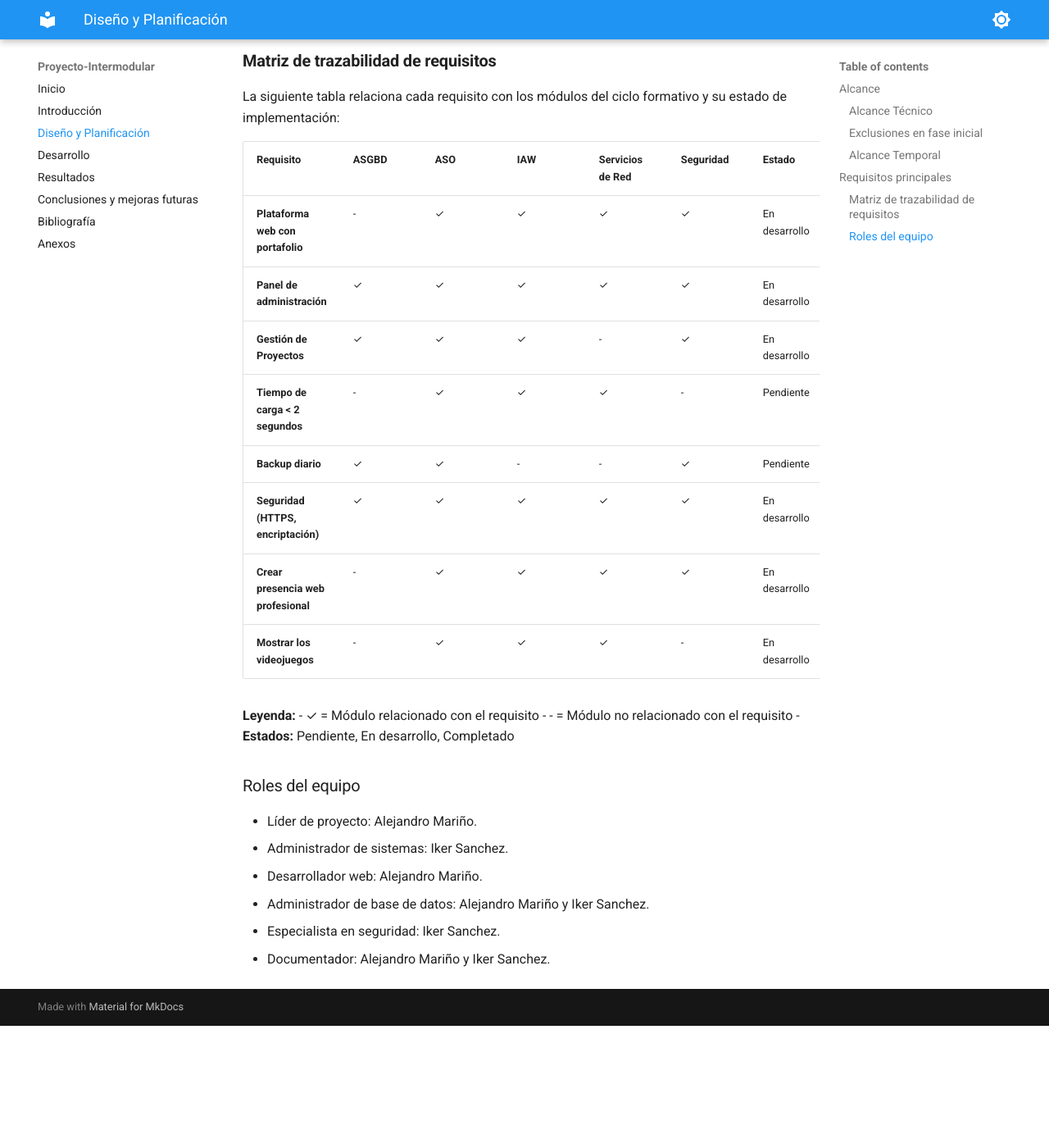
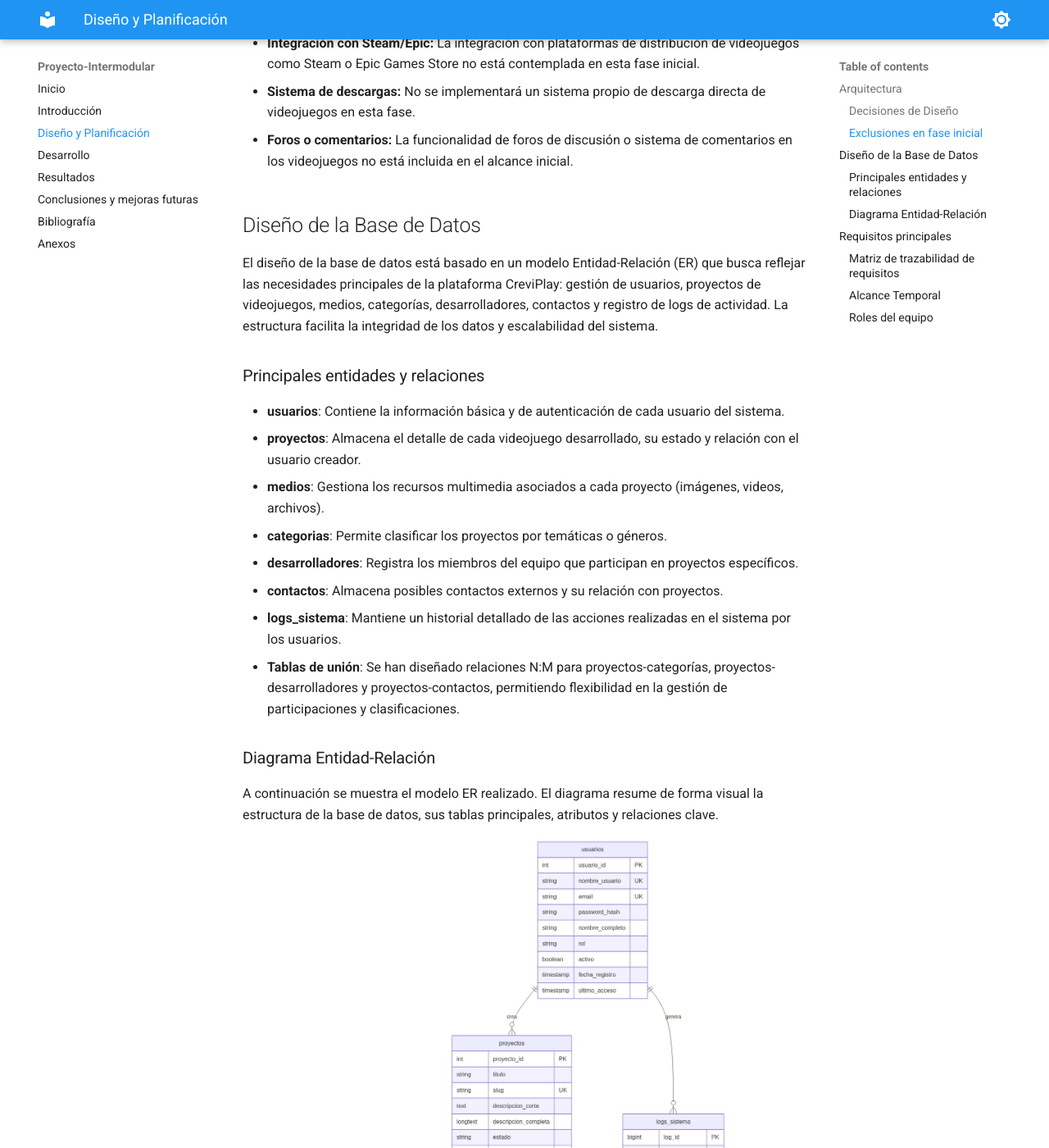
Before and after one commit to AlejandroMarinyo/Proyecto-Intermodular, an MkDocs documentation site: the page built from docs/Diseño_y_Planificacion.md, in a window 1280 px wide and 1400 px high, scrolled down 1250 px. Shown: the whole window at 82% size. Built offline with MkDocs 1.6.1 and Material for MkDocs 9.7.7, drawn with Linux system fonts in a browser that asks for light colours; before the commit the page ends 2501 px from its top, so only the background shows below that; some of the changed text lies outside the part shown.

Commit message:
Agregar diagrama E-R Mermaid y actualizar Diseño y Planificación con imágenes

```diff
--- a/docs/Diseño_y_Planificacion.md
+++ b/docs/Diseño_y_Planificacion.md
@@ -1,8 +1,10 @@
 # Diseño y planificación
 
-##Alcance
+##Arquitectura
 
-### **Alcance Técnico**
+![Estructura del Proyecto](Estructura%20Proyecto.png)
+
+### **Decisiones de Diseño**
 - **Infraestructura base en AWS:** Implementación sobre Amazon EC2 con instancias optimizadas para desarrollo, red configurada mediante Amazon VPC, subredes públicas/privadas, reglas de seguridad (Security Groups), NACLs y servicios esenciales como DHCP, DNS interno, SSH y control de tráfico mediante AWS Firewall Manager.
 - **Sistema de base de datos gestionado:** Uso de Amazon RDS (MySQL o PostgreSQL) con despliegue multi-AZ, backups automáticos, cifrado en reposo (KMS) y gestión de accesos mediante IAM y roles con privilegios mínimos.
 - **Aplicación web profesional:** Servidor Apache o Nginx desplegado en EC2, integrando un WordPress personalizado para el portafolio de videojuegos. Almacenamiento de contenido multimedia en Amazon S3 y distribución global mediante Amazon CloudFront.
@@ -17,7 +19,32 @@ Las siguientes funcionalidades quedan excluidas de la fase inicial del proyecto
 
 - **Foros o comentarios:** La funcionalidad de foros de discusión o sistema de comentarios en los videojuegos no está incluida en el alcance inicial.
 
-### **Alcance Temporal**
+## Diseño de la Base de Datos
+
+El diseño de la base de datos está basado en un modelo Entidad-Relación (ER) que busca reflejar las necesidades principales de la plataforma CreviPlay: gestión de usuarios, proyectos de videojuegos, medios, categorías, desarrolladores, contactos y registro de logs de actividad. La estructura facilita la integridad de los datos y escalabilidad del sistema.
+
+### Principales entidades y relaciones
+
+- **usuarios**: Contiene la información básica y de autenticación de cada usuario del sistema.
+- **proyectos**: Almacena el detalle de cada videojuego desarrollado, su estado y relación con el usuario creador.
+- **medios**: Gestiona los recursos multimedia asociados a cada proyecto (imágenes, videos, archivos).
+- **categorias**: Permite clasificar los proyectos por temáticas o géneros.
+- **desarrolladores**: Registra los miembros del equipo que participan en proyectos específicos.
+- **contactos**: Almacena posibles contactos externos y su relación con proyectos.
+- **logs_sistema**: Mantiene un historial detallado de las acciones realizadas en el sistema por los usuarios.
+- **Tablas de unión**: Se han diseñado relaciones N:M para proyectos-categorías, proyectos-desarrolladores y proyectos-contactos, permitiendo flexibilidad en la gestión de participaciones y clasificaciones.
+
+### Diagrama Entidad-Relación
+
+A continuación se muestra el modelo ER realizado. El diagrama resume de forma visual la estructura de la base de datos, sus tablas principales, atributos y relaciones clave.
+
+![Modelo Entidad-Relación CreviPlay](Diagrama_ER_Mermaid.png)
+
+<p style="text-align: center; font-size: 0.9em; color: #666; margin-top: 8px; font-style: italic;">
+    Figura: Modelo Entidad-Relación principal de la base de datos CreviPlay
+</p>
+
+
 
 ## **Requisitos principales**
 **Funcionales:**
```
Also changed, not shown: other parts of docs/Diseño_y_Planificacion.md (+2 -0 lines), docs/Diagrama_ER_Mermaid.png (added), docs/Estructura Proyecto.png (added).
